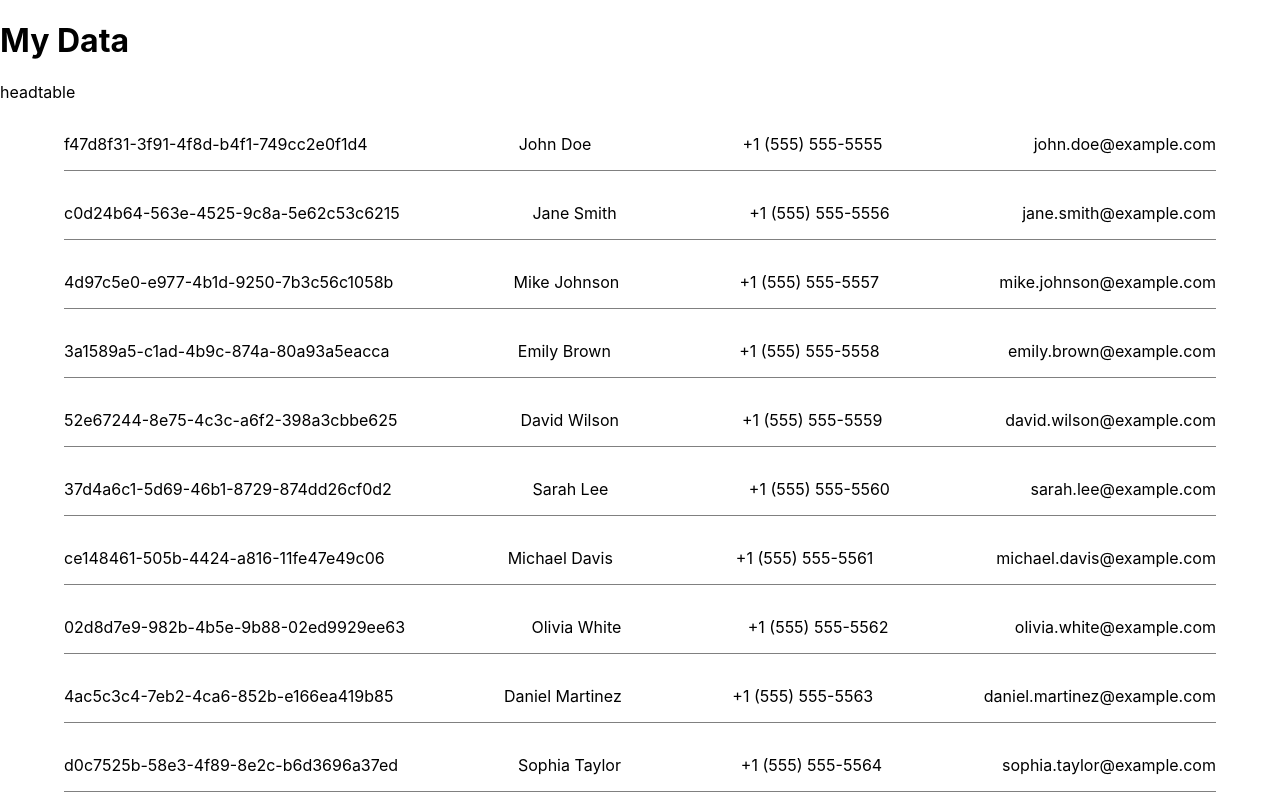
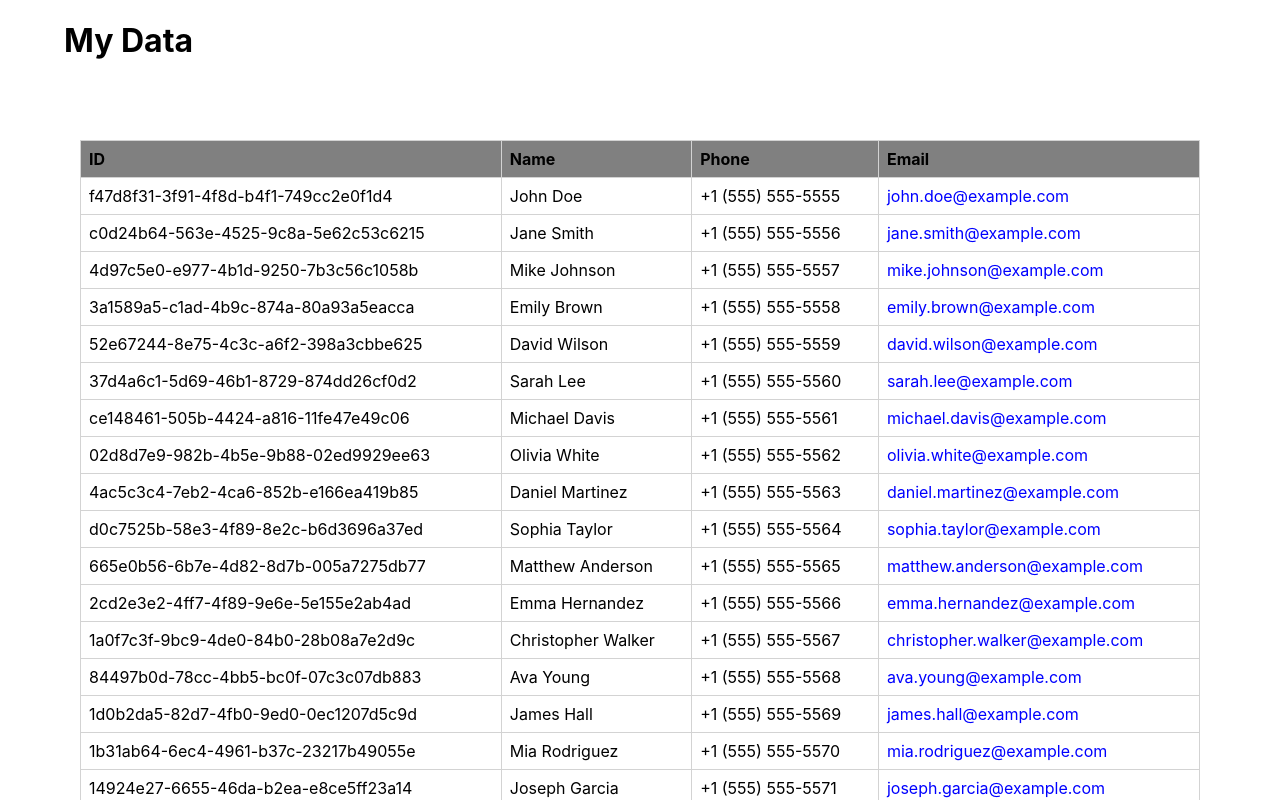
Before and after one commit to yacine-amrouche/interview-project, a React (Create React App) app in the folder interview-project/: page / in a window 1280 px wide. Shown: the top 800 px of the page. Built offline with nearby package versions, Linux system fonts and the light colour scheme.

Commit message:
styling table

```diff
--- a/interview-project/src/App.css
+++ b/interview-project/src/App.css
@@ -1,38 +1,3 @@
-.App {
-  text-align: center;
+.title {
+  margin-left: 4rem;
 }
-
-.App-logo {
-  height: 40vmin;
-  pointer-events: none;
-}
-
-@media (prefers-reduced-motion: no-preference) {
-  .App-logo {
-    animation: App-logo-spin infinite 20s linear;
-  }
-}
-
-.App-header {
-  background-color: #282c34;
-  min-height: 100vh;
-  display: flex;
-  flex-direction: column;
-  align-items: center;
-  justify-content: center;
-  font-size: calc(10px + 2vmin);
-  color: white;
-}
-
-.App-link {
-  color: #61dafb;
-}
-
-@keyframes App-logo-spin {
-  from {
-    transform: rotate(0deg);
-  }
-  to {
-    transform: rotate(360deg);
-  }
-}
--- a/interview-project/src/App.js
+++ b/interview-project/src/App.js
@@ -6,8 +6,8 @@ import HeadTable from "./components/HeadTable";
 function App() {
   return (
     <>
-      <h1>My Data</h1>
-      <HeadTable />
+      <h1 className="title">My Data</h1>
+
       <TabelData />
     </>
   );
--- a/interview-project/src/components/HeadTable.css
+++ b/interview-project/src/components/HeadTable.css
@@ -0,0 +1,7 @@
+.head_table {
+  display: flex;
+  gap: 8px;
+  justify-content: space-between;
+  margin: 1rem 4rem 1rem 4rem;
+  border-bottom: 1px gray solid;
+}
--- a/interview-project/src/components/HeadTable.js
+++ b/interview-project/src/components/HeadTable.js
@@ -1,8 +1,16 @@
 import "./HeadTable.css";
+import { users } from "./users";
 function HeadTable() {
+  const headerTitle = Object.values(users);
+  console.log(headerTitle);
   return (
     <>
-      <p>headtable</p>
+      <div className="head_table">
+        <h2>ID</h2>
+        <h2>Name</h2>
+        <h2>Phone</h2>
+        <h2>Email</h2>
+      </div>
     </>
   );
 }
--- a/interview-project/src/components/TabelData.css
+++ b/interview-project/src/components/TabelData.css
@@ -1,7 +1,24 @@
-.table_data {
+.table_container {
   display: flex;
-  gap: 8px;
-  justify-content: space-between;
-  margin: 1rem 4rem 1rem 4rem;
-  border-bottom: 1px gray solid;
+  flex-direction: column;
+  gap: 10px;
+  padding: 1rem;
+  margin: 4rem;
 }
+table {
+  border-collapse: collapse;
+  width: 100%;
+}
+th,
+td {
+  border: 1px solid lightgray;
+  text-align: left;
+  padding: 8px;
+  font-size: 16px;
+}
+th {
+  background-color: gray;
+}
+.email {
+  color: blue;
+}
--- a/interview-project/src/components/TabelData.js
+++ b/interview-project/src/components/TabelData.js
@@ -6,14 +6,29 @@ import { users } from "./users";
 function TabelData() {
   return (
     <>
-      {users.map((tab, index) => (
-        <div className="table_data">
-          <p key={index}>{tab.id}</p>
-          <p key={index}>{tab.name}</p>
-          <p key={index}>{tab.phone}</p>
-          <p key={index}>{tab.email}</p>
-        </div>
-      ))}
+      <div className="table_container">
+        <table>
+          <thead>
+            <tr>
+              <th>ID</th>
+              <th>Name</th>
+              <th>Phone</th>
+              <th>Email</th>
+            </tr>
+          </thead>
+
+          <tbody>
+            {users.map((tab, index) => (
+              <tr>
+                <td>{tab.id}</td>
+                <td>{tab.name}</td>
+                <td>{tab.phone}</td>
+                <td className="email">{tab.email}</td>
+              </tr>
+            ))}
+          </tbody>
+        </table>
+      </div>
     </>
   );
 }
```
